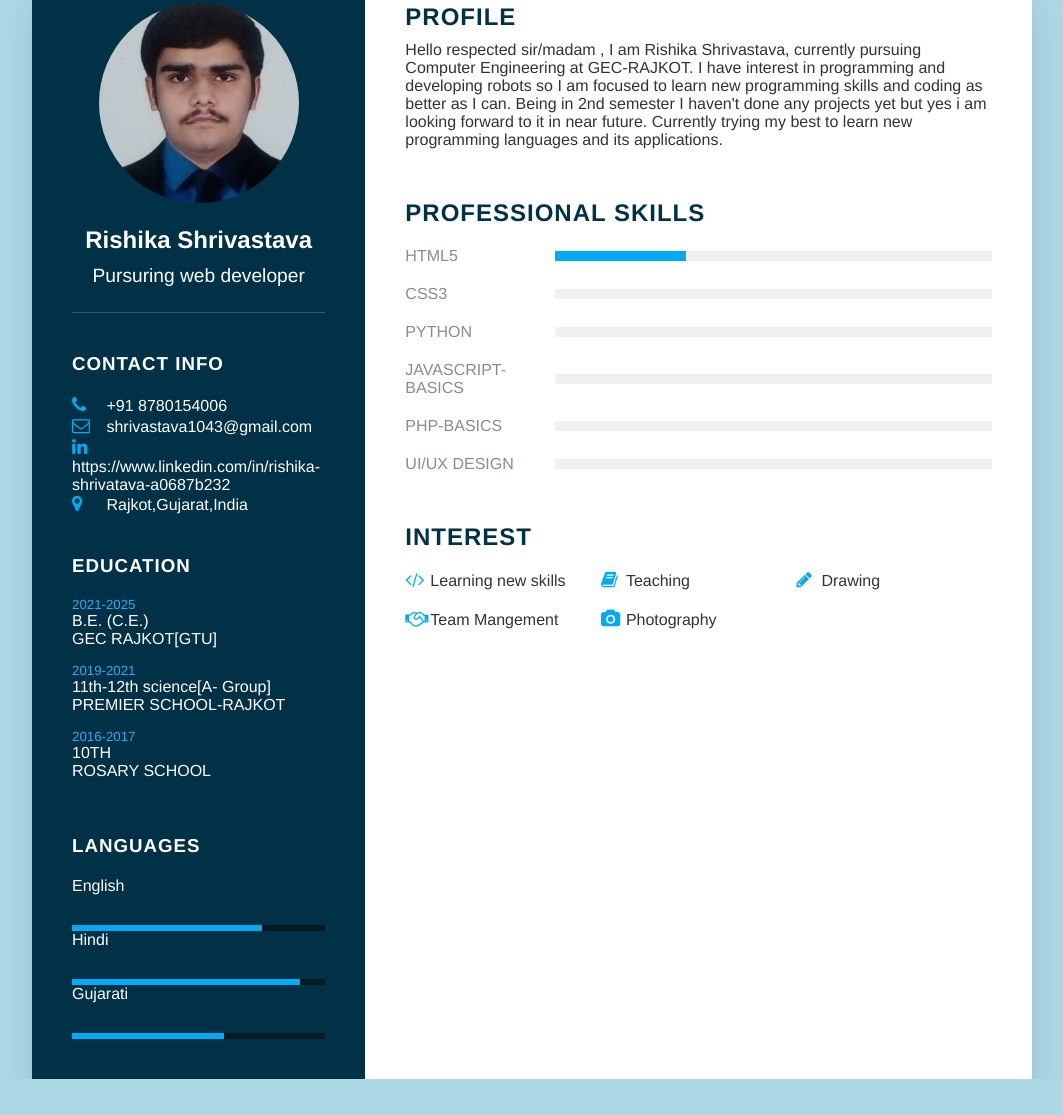
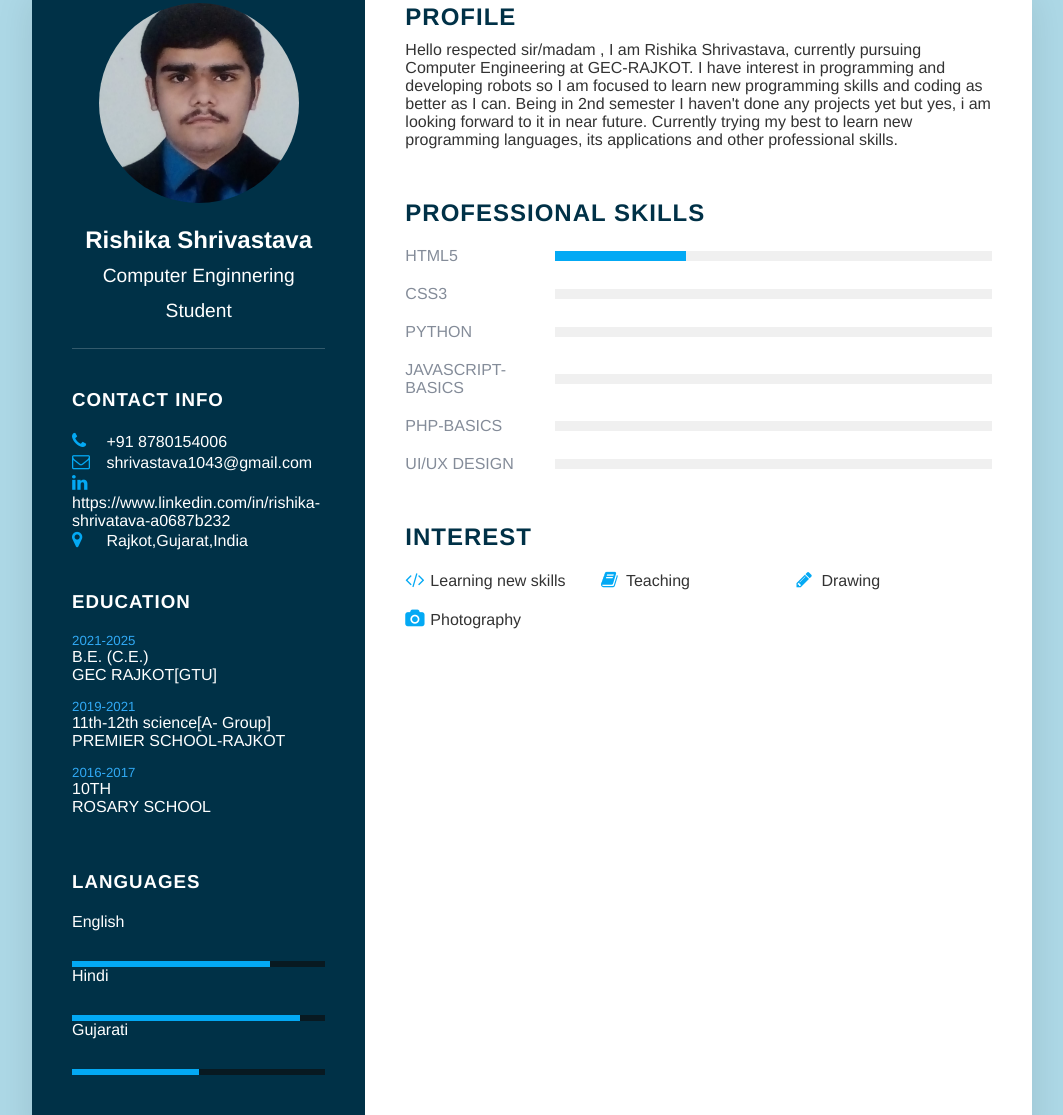
Before and after one commit to rshrivastava10/rshrivastava10.github.io, a plain HTML site: page index.html in a window 1280 px wide. Shown: the part 37-1152 px from the top of the page, without its empty margins (108-1171 px from the left). Before the commit the page ends 1116 px from the top, so only its background shows below. Drawn offline with Linux system fonts and the light colour scheme.

Commit message:
Update index.html
Final update.

```diff
--- a/index.html
+++ b/index.html
@@ -18,7 +18,7 @@
                     <div class="imgBx">
                         <img src="imgs/profile.jpeg" alt="">
                     </div>
-                    <h2>Rishika Shrivastava <br><span>Pursuring web developer</span></h2>
+                    <h2>Rishika Shrivastava <br><span>Computer Enginnering Student</span></h2>
                 </div>
                 <div class="contactInfo">
                     <h3 class="title">Contact Info</h3>
@@ -76,7 +76,7 @@
                         <li>
                             <span class="text">English</span>
                             <span class="percent">
-                                <div style="width: 75%;"></div>
+                                <div style="width: 78%;"></div>
                             </span>
                         </li>
                         <li>
@@ -88,7 +88,7 @@
                         <li>
                             <span class="text">Gujarati</span>
                             <span class="percent">
-                                <div style="width: 60%;"></div>
+                                <div style="width: 50%;"></div>
                             </span>
                         </li>
                     </ul>
@@ -97,7 +97,7 @@
             <div class="right_side">
                 <div class="about">
                     <h2 class="title2">Profile</h2>
-                    <p>Hello respected sir/madam , I am Rishika Shrivastava, currently pursuing Computer Engineering at GEC-RAJKOT. I have interest in programming and developing robots so I am focused to learn new programming skills and coding as better as I can. Being in 2nd semester I haven't done any projects yet but yes i am looking forward to it in near future. Currently trying my best to learn new programming languages and its applications. </p>
+                    <p>Hello respected sir/madam , I am Rishika Shrivastava, currently pursuing Computer Engineering at GEC-RAJKOT. I have interest in programming and developing robots so I am focused to learn new programming skills and coding as better as I can. Being in 2nd semester I haven't done any projects yet but yes, i am looking forward to it in near future. Currently trying my best to learn new programming languages, its applications and other professional skills. </p>
                 </div>
                 <div class="about skills">
                     <h2 class="title2">Professional Skills</h2>
@@ -145,7 +145,6 @@
                         <li><i class="fa fa-code" aria-hidden="true"></i>Learning new skills</li>
                         <li><i class="fa fa-book" aria-hidden="true"></i>Teaching</li>
                         <li><i class="fa fa-pencil" aria-hidden="true"></i>Drawing</li>
-                        <li><i class="fa fa-handshake-o" aria-hidden="true"></i>Team Mangement</li>
                         <li><i class="fa fa-camera" aria-hidden="true"></i>Photography</li>
 
                     </ul>
```
